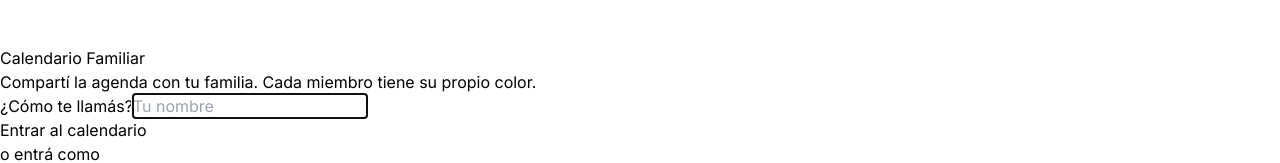
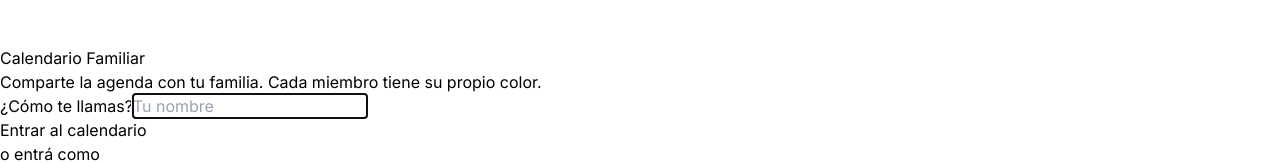
Before and after one commit to dougibanez/calendarium, a Next.js app: page / in a window 1280 px wide. Shown: the part 2586-2749 px from the top of the page. Built offline with nearby package versions, Linux system fonts and the light colour scheme; no server answers.

Commit message:
chore: reemplaza voseo argentino por tuteo chileno
- "Compartí" → "Comparte"
- "¿Cómo te llamás?" → "¿Cómo te llamas?"
- "Iniciá sesión" → "Inicia sesión"
- "Solo podés" → "Solo puedes"

https://claude.ai/code/session_016WknoKnRkBZ5hHEQTFhjzm

```diff
--- a/app/api/events/[id]/route.ts
+++ b/app/api/events/[id]/route.ts
@@ -22,7 +22,7 @@ export async function DELETE(
 
   if (event.userId !== session.user.id) {
     return NextResponse.json(
-      { error: "Solo podés eliminar tus propios eventos" },
+      { error: "Solo puedes eliminar tus propios eventos" },
       { status: 403 }
     )
   }
--- a/components/Calendar.tsx
+++ b/components/Calendar.tsx
@@ -364,7 +364,7 @@ export default function Calendar() {
 
       {!session && (
         <p className="text-center text-sm text-slate-400 mt-4">
-          Iniciá sesión para agregar eventos al calendario
+          Inicia sesión para agregar eventos al calendario
         </p>
       )}
 
--- a/components/SignIn.tsx
+++ b/components/SignIn.tsx
@@ -46,7 +46,7 @@ export default function SignIn() {
           Calendario Familiar
         </h2>
         <p className="text-slate-500 mb-8 text-base leading-relaxed">
-          Compartí la agenda con tu familia. Cada miembro tiene su propio color.
+          Comparte la agenda con tu familia. Cada miembro tiene su propio color.
         </p>
 
         <form
@@ -55,7 +55,7 @@ export default function SignIn() {
         >
           <div className="text-left">
             <label className="block text-sm font-medium text-slate-700 mb-1.5">
-              ¿Cómo te llamás?
+              ¿Cómo te llamas?
             </label>
             <input
               type="text"
```
